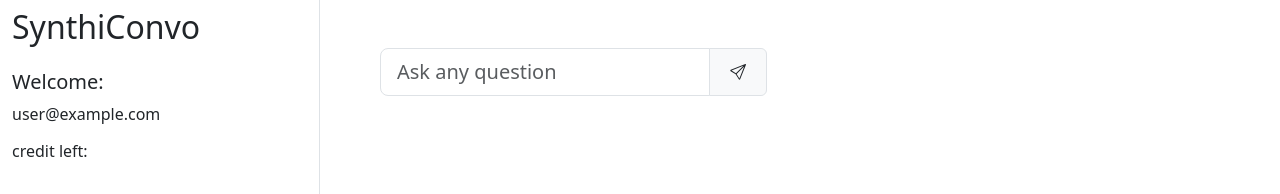
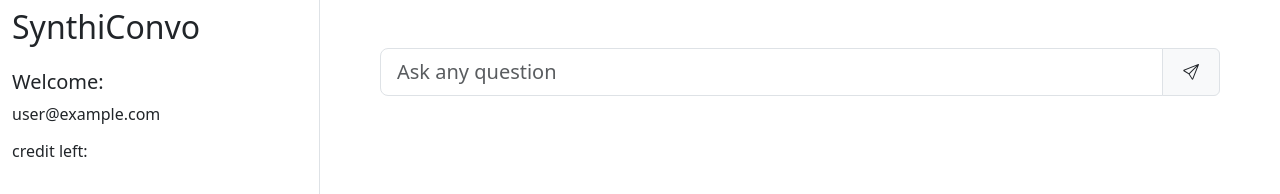
Before and after one commit to ulevi92/SynthiConvo, a React (Vite) app: page / in a window 1280 px wide. Shown: the top 194 px of the page. Built offline with nearby package versions, Linux system fonts and the light colour scheme; no server answers; sample sign-in values are in the browser's storage.

Commit message:
fixed/ style bug created my mistake

```diff
--- a/src/components/chat/ChatWindow.tsx
+++ b/src/components/chat/ChatWindow.tsx
@@ -5,12 +5,12 @@ const ChatWindow = () => {
   const gridColClassName = "p-0";
 
   return (
-    <div className='d-flex position-relative'>
+    <div className='d-flex flex-column position-relative'>
       <div style={{ maxHeight: "85vh" }} className='overflow-y-auto'>
         <ChatLog />
       </div>
 
-      <div className='align-self-end'>
+      <div>
         <ChatForm />
       </div>
     </div>
```
